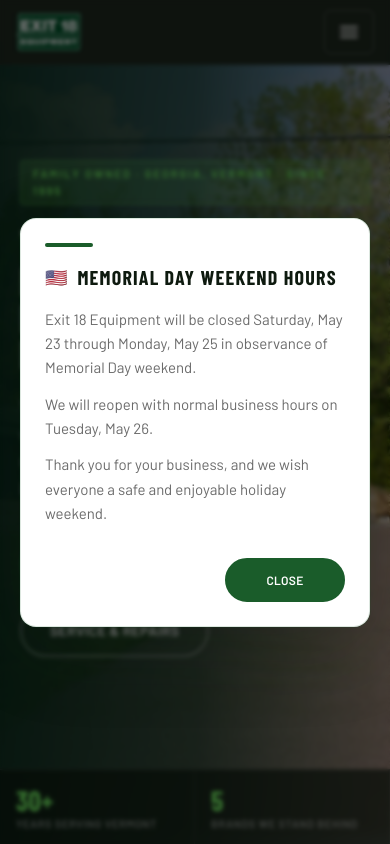
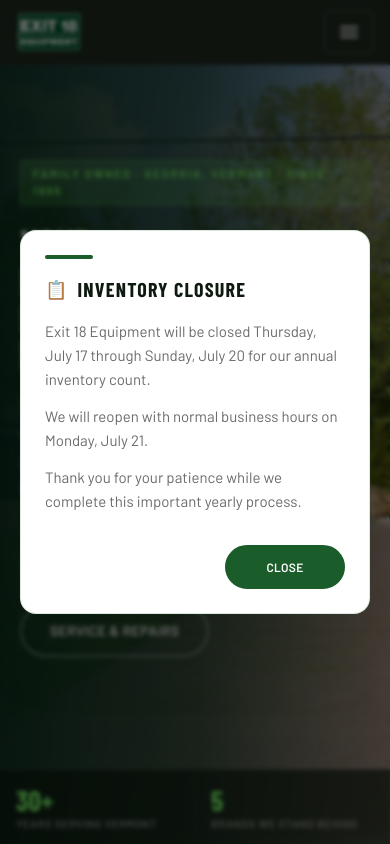
Before and after one commit to srmacy/exit18-website, a Next.js app: page / in a window 390 px wide. Shown: the top 844 px of the page. Built offline with nearby package versions, Linux system fonts and the light colour scheme; a web font is replaced by a local one.

Commit message:
Add inventory closure announcement and update dealership phone number

```diff
--- a/app/layout.tsx
+++ b/app/layout.tsx
@@ -1,7 +1,7 @@
 import type { Metadata } from "next";
 import { Barlow, Barlow_Condensed, Caveat } from "next/font/google";
 import "./globals.css";
-import { MemorialDay2026ClosureModal } from "@/components/MemorialDay2026ClosureModal";
+import { InventoryClosureModal } from "@/components/InventoryClosureModal";
 import { StoreComingSoonProvider } from "@/components/StoreComingSoonProvider";
 import { siteContent } from "@/content/siteContent";
 
@@ -71,7 +71,7 @@ export default function RootLayout({
     >
       <body className="min-h-full font-sans">
         <StoreComingSoonProvider>{children}</StoreComingSoonProvider>
-        <MemorialDay2026ClosureModal />
+        <InventoryClosureModal />
       </body>
     </html>
   );
--- a/components/MemorialDay2026ClosureModal.tsx
+++ b/components/InventoryClosureModal.tsx
@@ -1,24 +1,23 @@
 "use client";
 
 /**
- * TEMPORARY — Memorial Day weekend 2026 closure notice.
- * Delete this file and remove `<MemorialDay2026ClosureModal />` from `app/layout.tsx` when no longer needed.
+ * TEMPORARY — Annual inventory closure notice (through July 20, 2026).
+ * Delete this file and remove `<InventoryClosureModal />` from `app/layout.tsx` when no longer needed.
  */
 
 import { useCallback, useEffect, useState } from "react";
 
-const MEMORIAL_DAY_2026_CUTOFF_MS = Date.parse(
-  "2026-05-26T00:00:00-04:00",
-);
-const SESSION_STORAGE_KEY = "memorial-day-2026-closure-dismissed";
+/** Active immediately through end of July 20 (ET); stops at midnight July 21. */
+const INVENTORY_CLOSURE_END_MS = Date.parse("2026-07-21T00:00:00-04:00");
+const SESSION_STORAGE_KEY = "inventory-closure-2026-dismissed";
 
-export function MemorialDay2026ClosureModal() {
+export function InventoryClosureModal() {
   const [open, setOpen] = useState(false);
 
   useEffect(() => {
     if (
-      Number.isNaN(MEMORIAL_DAY_2026_CUTOFF_MS) ||
-      Date.now() >= MEMORIAL_DAY_2026_CUTOFF_MS
+      Number.isNaN(INVENTORY_CLOSURE_END_MS) ||
+      Date.now() >= INVENTORY_CLOSURE_END_MS
     ) {
       return;
     }
@@ -60,7 +59,7 @@ export function MemorialDay2026ClosureModal() {
   return (
     <>
       <style>{`
-        @keyframes memorial-mday-2026-title-in {
+        @keyframes inventory-closure-2026-title-in {
           from {
             opacity: 0;
             transform: scale(0.98);
@@ -70,12 +69,12 @@ export function MemorialDay2026ClosureModal() {
             transform: scale(1);
           }
         }
-        .memorial-mday-2026-title-in {
-          animation: memorial-mday-2026-title-in 280ms ease-out both;
+        .inventory-closure-2026-title-in {
+          animation: inventory-closure-2026-title-in 280ms ease-out both;
           transform-origin: left center;
         }
         @media (prefers-reduced-motion: reduce) {
-          .memorial-mday-2026-title-in {
+          .inventory-closure-2026-title-in {
             animation: none;
           }
         }
@@ -90,38 +89,38 @@ export function MemorialDay2026ClosureModal() {
         <div
           role="dialog"
           aria-modal="true"
-          aria-labelledby="memorial-day-2026-closure-title"
+          aria-labelledby="inventory-closure-2026-title"
           className="relative z-[1] mx-auto w-full max-w-[min(100%,28rem)] rounded-2xl border border-exit-green/15 bg-white p-6 shadow-[0_24px_80px_rgba(14,26,15,0.18)] ring-1 ring-exit-green/10 sm:p-8"
         >
           <div
             className="mb-4 h-1 w-12 rounded-full bg-exit-green"
             aria-hidden
           />
-          <div className="memorial-mday-2026-title-in flex flex-wrap items-center gap-x-2.5 gap-y-1">
+          <div className="inventory-closure-2026-title-in flex flex-wrap items-center gap-x-2.5 gap-y-1">
             <span
               className="shrink-0 select-none text-[1.125rem] leading-none sm:text-[1.25rem]"
               aria-hidden
             >
-              🇺🇸
+              📋
             </span>
             <h2
-              id="memorial-day-2026-closure-title"
+              id="inventory-closure-2026-title"
               className="font-display min-w-0 flex-1 text-xl font-black uppercase tracking-[0.06em] text-exit-dark sm:text-2xl"
             >
-              Memorial Day Weekend Hours
+              Inventory Closure
             </h2>
           </div>
           <div className="mt-4 space-y-3 text-[15px] leading-relaxed text-exit-gray">
             <p>
-              Exit 18 Equipment will be closed Saturday, May 23 through Monday,
-              May 25 in observance of Memorial Day weekend.
+              Exit 18 Equipment will be closed Thursday, July 17 through Sunday,
+              July 20 for our annual inventory count.
             </p>
             <p>
-              We will reopen with normal business hours on Tuesday, May 26.
+              We will reopen with normal business hours on Monday, July 21.
             </p>
             <p>
-              Thank you for your business, and we wish everyone a safe and
-              enjoyable holiday weekend.
+              Thank you for your patience while we complete this important yearly
+              process.
             </p>
           </div>
           <div className="mt-8 flex justify-end sm:mt-9">
--- a/content/oemEquipmentPagesContent.ts
+++ b/content/oemEquipmentPagesContent.ts
@@ -251,7 +251,7 @@ export const equipmentToroPage: OemEquipmentSecondaryBrandPageContent = {
     ],
     shopLeadIn: "Shop Toro online or in store — plan pickup in Georgia",
     shopDetail:
-      "Browse Toro equipment online via our storefront, confirm models, coordinate pickup at 27 Morse Drive — just off Route 7 past the park and ride. Some higher-tier packages require showroom consultation per manufacturer protocols — phone (802) 524-2974 for availability nuance.",
+      "Browse Toro equipment online via our storefront, confirm models, coordinate pickup at 27 Morse Drive — just off Route 7 past the park and ride. Some higher-tier packages require showroom consultation per manufacturer protocols — phone (802) 802-2667 for availability nuance.",
   },
   faqs: [
     {
--- a/content/siteContent.ts
+++ b/content/siteContent.ts
@@ -156,8 +156,8 @@ export const siteContent = {
 
   /** Shop phone & email — used on /service and tel: links */
   contact: {
-    phoneDisplay: "(802) 524-2974",
-    phoneTel: "+18025242974",
+    phoneDisplay: "(802) 802-2667",
+    phoneTel: "+18028022667",
     /** Update when live — form API placeholder does not send mail yet */
     serviceEmail: "service@exit18equipment.com",
   },
@@ -491,7 +491,7 @@ export const siteContent = {
     seo: {
       title: "Service & Repairs | Exit 18 Equipment Georgia, VT",
       description:
-        "Lawn mower repair, snow blower service, generator tune-ups, and small engine repair in Georgia, Vermont. Factory-trained authorized service for Toro, Echo, Ferris, Honda, Simplicity & common engines. Call (802) 524-2974.",
+        "Lawn mower repair, snow blower service, generator tune-ups, and small engine repair in Georgia, Vermont. Factory-trained authorized service for Toro, Echo, Ferris, Honda, Simplicity & common engines. Call (802) 802-2667.",
     },
 
     hero: {
@@ -553,7 +553,7 @@ export const siteContent = {
     requestSection: {
       infoHeadline: "Need service? We're here to help.",
       infoIntro:
-        "To schedule: call (802) 524-2974, email us via the contact page, or stop in Tuesday–Friday 8:00–5:00 and Saturday 8:00–12:00 (closed Sundays & Mondays). Scheduling in advance is appreciated — especially during busy spring. When you reach out, your work order enters our shop queue that same day, and we'll arrange a convenient time for drop-off or pickup.",
+        "To schedule: call (802) 802-2667, email us via the contact page, or stop in Tuesday–Friday 8:00–5:00 and Saturday 8:00–12:00 (closed Sundays & Mondays). Scheduling in advance is appreciated — especially during busy spring. When you reach out, your work order enters our shop queue that same day, and we'll arrange a convenient time for drop-off or pickup.",
       bullets: [
         "Current shop labor rate: $98/hr",
         "Pickup / delivery: $85/hr travel time · $75 minimum",
@@ -1062,7 +1062,7 @@ export const siteContent = {
       headline: "Contact",
       subheadline:
         "Reach us during shop hours by phone — or email for equipment and service questions. Visit: 27 Morse Drive, Georgia, Vermont — just off Route 7 past the park and ride.",
-      primaryCta: { label: "Call (802) 524-2974", href: "tel:+18025242974" },
+      primaryCta: { label: "Call (802) 802-2667", href: "tel:+18028022667" },
       secondaryCta: {
         label: "Email us",
         href: "mailto:service@exit18equipment.com",
```
Also changed, not shown: 19 other files (tests, documents, lock files or other folders).
